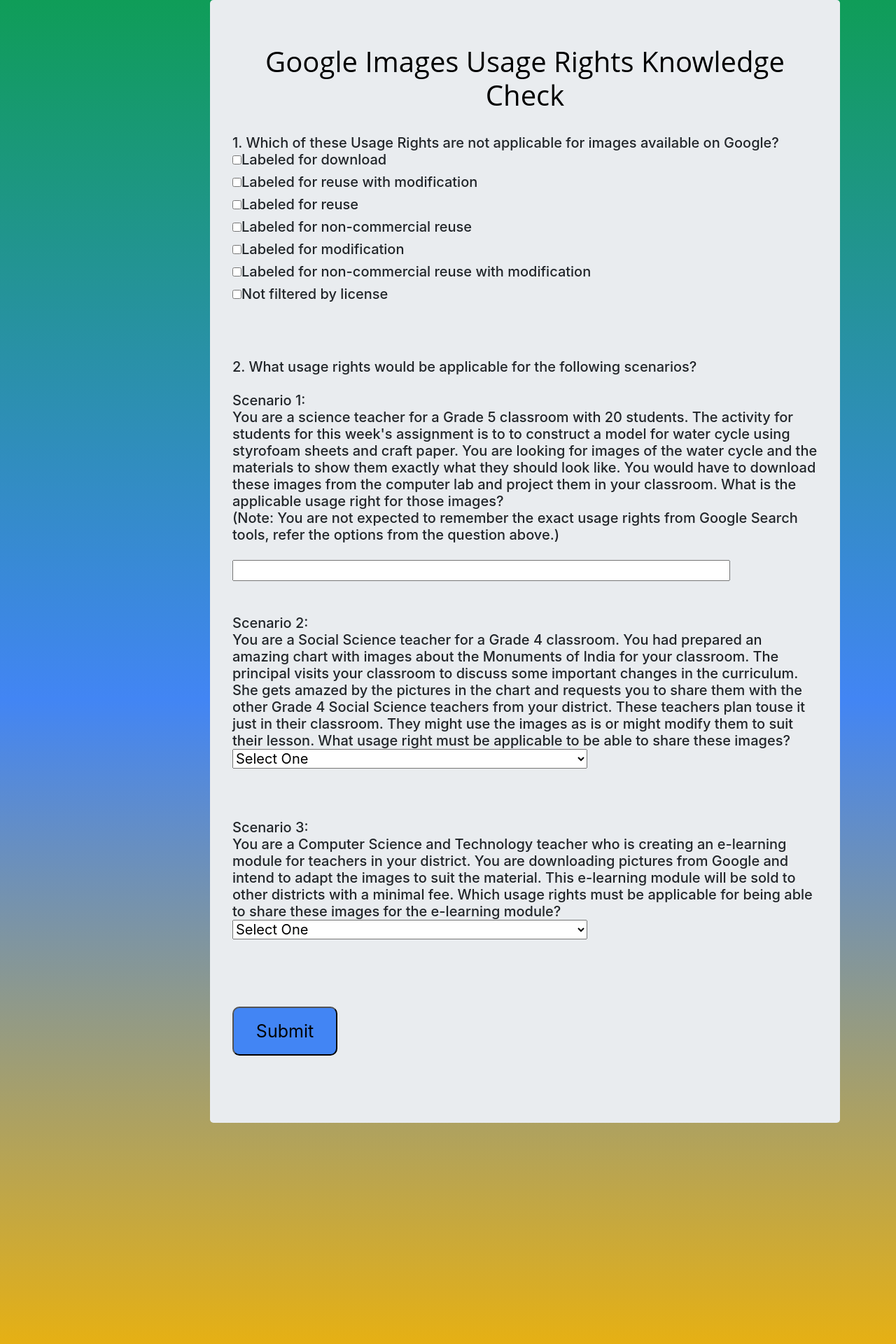
After one commit to ShwethaPrahlad/cst336, a PHP site: page /hw/hw3/index.html in a window 1280 px wide. The commit adds this page. Shown: the top 1920 px of the page at 70% size. Run offline with PHP 8.4, Linux system fonts and the light colour scheme; some libraries are stand-ins or nearby versions.

Commit message:
adding hw3

```diff
--- /dev/null
+++ b/hw/hw3/index.html
@@ -0,0 +1,182 @@
+<html>
+
+<head>
+    <title>Google Images Usage Rights Knowledge Check</title>
+
+    <link rel="stylesheet" href="styles/styles.css">
+    <link rel="stylesheet" href="https://stackpath.bootstrapcdn.com/bootstrap/4.3.1/css/bootstrap.min.css" integrity="sha384-ggOyR0iXCbMQv3Xipma34MD+dH/1fQ784/j6cY/iJTQUOhcWr7x9JvoRxT2MZw1T" crossorigin="anonymous">
+    <script src="https://ajax.googleapis.com/ajax/libs/jquery/1.10.2/jquery.min.js"></script>
+    <script src="https://cdnjs.cloudflare.com/ajax/libs/popper.js/1.14.7/umd/popper.min.js" integrity="sha384-UO2eT0CpHqdSJQ6hJty5KVphtPhzWj9WO1clHTMGa3JDZwrnQq4sF86dIHNDz0W1" crossorigin="anonymous"></script>
+    <script src="https://stackpath.bootstrapcdn.com/bootstrap/4.3.1/js/bootstrap.min.js" integrity="sha384-JjSmVgyd0p3pXB1rRibZUAYoIIy6OrQ6VrjIEaFf/nJGzIxFDsf4x0xIM+B07jRM" crossorigin="anonymous"></script>
+
+
+    <script>
+        $(document).ready(function() {
+
+
+            $("#scenario1").on("change", function() {
+                $.ajax({
+
+                    type: "GET",
+                    url: "api/validateUsageRights.php",
+                    dataType: "json",
+                    data: {
+                        "scenario": $("[name=scenarioOne]").val()
+                    },
+                    success: function(data, status) {
+                        alert(data.available);
+                        //-------Scenario 1----------
+                        if (data.available == true) {
+                            $("#hint2").html("");
+                        }
+                        else {
+                            $("#hint2").html("Please remove any unnecessary spaces and make sure that you have spelled your response correctly.");
+                        }
+
+
+                    }//success
+
+                }); //ajax
+
+            });// on change
+
+                $("#submit").on("click", function() {
+
+                //--------Question 1----------
+                 if ($("#checkboxOption1").is(":checked") == true && $("#checkboxOption5").is(":checked") == true
+                    && $("#checkboxOption2").is(":checked") == false && $("#checkboxOption3").is(":checked") == false
+                    && $("#checkboxOption4").is(":checked") == false && $("#checkboxOption6").is(":checked") == false)
+                    {
+                     $("#feedback1").html("That's the perfect response!");
+                    }
+                    else{
+                     $("#feedback1").html("Please check your response once again.");
+                     $("#hint1").html("Revise through the material and check the tools section on Google Search to verify your answer.");
+                     $("#hint1").append("<br>" + "<img src = '../img/tools.png'/>");
+                    }
+
+                  $.ajax({
+
+                    type: "GET",
+                    url: "api/getResponse.php",
+                    dataType: "json",
+                    data: {
+                        "scenarioOne": $("[name:scenarioOne]").val(),
+                        "scenarioTwo": $("[name:scenarioTwo").val(),
+                        "scenarioThree": $("[name:scenarioThree").val()
+                    },
+                    success: function(data, status) {
+                    alert(data[0].correct);
+
+
+                    //-------Question 2---------
+                     //-------Scenario 1----------
+                        if (data[0].correct == true) {
+                            $("#feedback2").html("That's the perfect response!");
+                            $("#feedback2").css("color", "green");
+                        }
+                        else {
+                            $("#feedback2").html("Please check your response once again.");
+                            $("#feedback2").css("color", "red");
+                            $("#hint2").html("Evaluate the situation again. You are downloading the images and using them again in your classroom without changing the images. You will not be using it for any sort of sale or profit.");
+                            $("#hint2").css("color", "blue");
+
+                        }
+                     //-------Scenario 2----------
+                        if (data[1].correct == true) {
+                            $("#feedback3").html("That's the perfect response!");
+                            $("#feedback3").css("color", "green");
+                        }
+                        else {
+                            $("#feedback3").html("Please check your response once again.");
+                            $("#feedback3").css("color", "red");
+                            $("#hint3").html("Evaluate the situation again. Although did not make changes to the images, you cannot be sure if the other teachers would like to modify it. The teachers plan to use it for their classroom and will not be using it for any sort of sale or profit.");
+                            $("#hint3").css("color", "blue");
+
+                        }
+                     //-------Scenario 3----------
+                        if (data[2].correct) {
+                            $("#feedback4").html("That's the perfect response!");
+                            $("#feedback4").css("color", "green");
+                        }
+                        else {
+                            $("#feedback4").html("Please check your response once again.");
+                            $("#feedback4").css("color", "red");
+                            $("#hint4").html("Evaluate the situation again. You will need to make changes and adapt images to suit the lesson better. Although you will be creating this module for free for your district, you plan on selling it to other districts.");
+                            $("#hint4").css("color", "blue");
+                        }
+
+                    }//success
+
+                }); //ajax
+
+
+            }); // submit
+
+        }); //documentReady
+    </script>
+</head>
+
+<body>
+    <h5>
+        <form id="formElements" class="jumbotron" method="get">
+            <h1>Google Images Usage Rights Knowledge Check</h1><br> 1. Which of these Usage Rights are not applicable for images available on Google?<br>
+            <input type="checkbox" id="checkboxOption1" name="checkbox" value="Labeled for download"><label for="checkboxOption1">Labeled for download</label><br>
+            <input type="checkbox" id="checkboxOption2" name="checkbox" value="Labeled for reuse with modification"><label for="checkboxOption2">Labeled for reuse with modification</label><br>
+            <input type="checkbox" id="checkboxOption3" name="checkbox" value="Labeled for reuse"><label for="checkboxOption3">Labeled for reuse</label><br>
+            <input type="checkbox" id="checkboxOption4" name="checkbox" value="Labeled for noncommercial reuse"><label for="checkboxOption4">Labeled for non-commercial reuse</label><br>
+            <input type="checkbox" id="checkboxOption5" name="checkbox" value="Labeled for modification"><label for="checkboxOption5">Labeled for modification</label><br>
+            <input type="checkbox" id="checkboxOption6" name="checkbox" value="Labeled for noncommercial reuse with modification"><label for="checkboxOption6">
+                Labeled for non-commercial reuse with modification</label><br>
+             <input type="checkbox" id="checkboxOption6" name="checkbox" value="Not filtered by license"><label for="checkboxOption6">
+                Not filtered by license</label><br>
+             <span id = "hint1"></span><br>
+            <div id="feedback1"></div>
+
+            <br><br> 2. What usage rights would be applicable for the following scenarios?
+            <br><br>Scenario 1:<br> You are a science teacher for a Grade 5 classroom with 20 students. The activity for students for this week's assignment is to to construct a model for water cycle using styrofoam sheets and craft paper. You are looking
+            for images of the water cycle and the materials to show them exactly what they should look like. You would have to download these images from the computer lab and project them in your classroom. What is the applicable usage right for those
+            images?<br>(Note: You are not expected to remember the exact usage rights from Google Search tools, refer the options from the question above.)
+            <br><br><input type="text" size="50" id="scenario1" name="scenarioOne"/>
+            <span id = "hint2"></span><br>
+            <div id="feedback2"></div>
+
+            <br><br>Scenario 2:<br> You are a Social Science teacher for a Grade 4 classroom. You had prepared an amazing chart with images about the Monuments of India for your classroom. The principal visits your classroom to discuss some important
+            changes in the curriculum. She gets amazed by the pictures in the chart and requests you to share them with the other Grade 4 Social Science teachers from your district. These teachers plan touse it just in their classroom. They might use the images as is or might modify them to suit
+            their lesson. What usage right must be applicable to be able to share these images?
+            <br><select id="scenario2" name="scenarioTwo">
+                <option>Select One</option>
+                <option>Labeled for reuse with modification</option>
+                <option>Labeled for noncommercial reuse with modification</option>
+                <option>Not filtered by license</option>
+                </select><br>
+            <span id = "hint3"></span><br>
+            <div id="feedback3"></div>
+
+
+            <br><br>Scenario 3:<br> You are a Computer Science and Technology teacher who is creating an e-learning module for teachers in your district. You are downloading pictures from Google and intend to adapt the images to suit the material. This
+            e-learning module will be sold to other districts with a minimal fee. Which usage rights must be applicable for being able to share these images for the e-learning module?
+            <br><select id="scenario3" name="scenarioThree" >
+                <option>Select One</option>
+                <option>Labeled for reuse with modification</option>
+                <option>Labeled for noncommercial reuse with modification</option>
+                <option>Labeled for reuse</option>
+                <option>Labeled for noncommercial reuse</option>
+                </select><br><br>
+            <span id = "hint4"></span><br>
+            <div id="feedback4"></div>
+    <br><br>
+   <h3><button id="submit">Submit</button></h3><br>
+    </form>
+   </h5>
+</body>
+<footer>
+    <div id="footerDiv">
+        &copy; 2019 Shwetha Prahlad, CST 336 Internet Programming.<br/> Disclaimer: The content on this web page is fictitious. It represents information only for academic purposes.<br/><br/>
+        <div id="logo">
+            <img src="../../images/CSUMB_Logo.png" id="footer_image" />
+        </div>
+    </div>
+</footer>
+
+</html>
--- /dev/null
+++ b/hw/hw3/styles/styles.css
@@ -0,0 +1,52 @@
+html{
+  height: 3000px;
+}
+
+.jumbotron {
+                background-color: white;
+                opacity: 50;
+            }
+body {
+   background-image: linear-gradient(#0F9D58, #4285F4, #F4B400, #DB4437);
+   width: 1200px;
+   height: 3000px;
+   margin: 150px;
+   font-size: 18px;
+   font-family: 'Open sans', sans-serif;
+   padding-left: 300px;
+}
+
+h1 {
+   text-align:center;
+   font-family: 'Open sans', sans-serif;
+   color: black;
+   font-size: 42px;
+}
+h4 {
+    font-family: 'Open sans', sans-serif;
+    font-size: 22px;
+}
+
+#submit{
+    background-color: #4285F4;
+    border-radius: 10px;
+    width: 150px;
+    height: 70px;
+    font-size: 25px;
+    text-align: center;
+}
+
+#footer_image {
+  width: 240px;
+  height: 80px;
+  text-align: center;
+}
+
+footer {
+    text-align: center;
+    position: relative;
+    top: 1000px;
+    padding-left: 50px;
+    font-size: 14px;
+    color: black;
+}
```
Also changed, not shown: hw/hw3/api/getResponse.php (added, +56 -0 lines), hw/hw3/api/validateUsageRights.php (added, +24 -0 lines), labs/lab6/index.html (+6 -2 lines), labs/lab6/styles/styles.css (+12 -2 lines), practice/practice7/api/getRandomProduct.php (added, +25 -0 lines), practice/practice7/index.html (added, +70 -0 lines), practice/practice7/styles/styles.css (added, +35 -0 lines), hw/hw3/img/tools.png (added), 2 other files.
